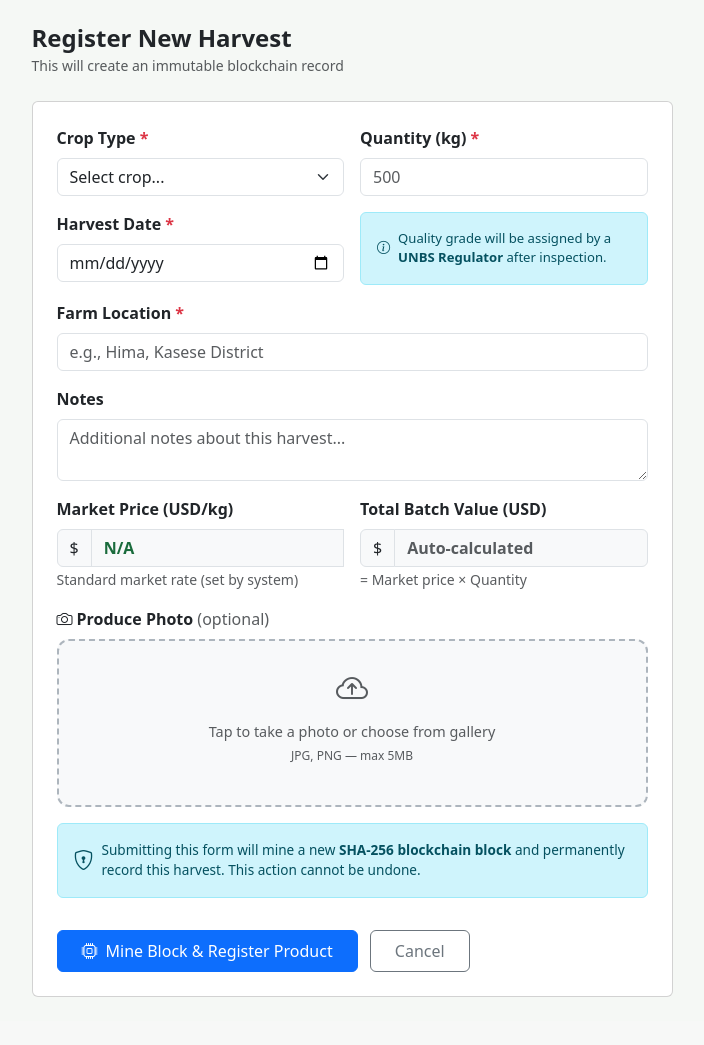
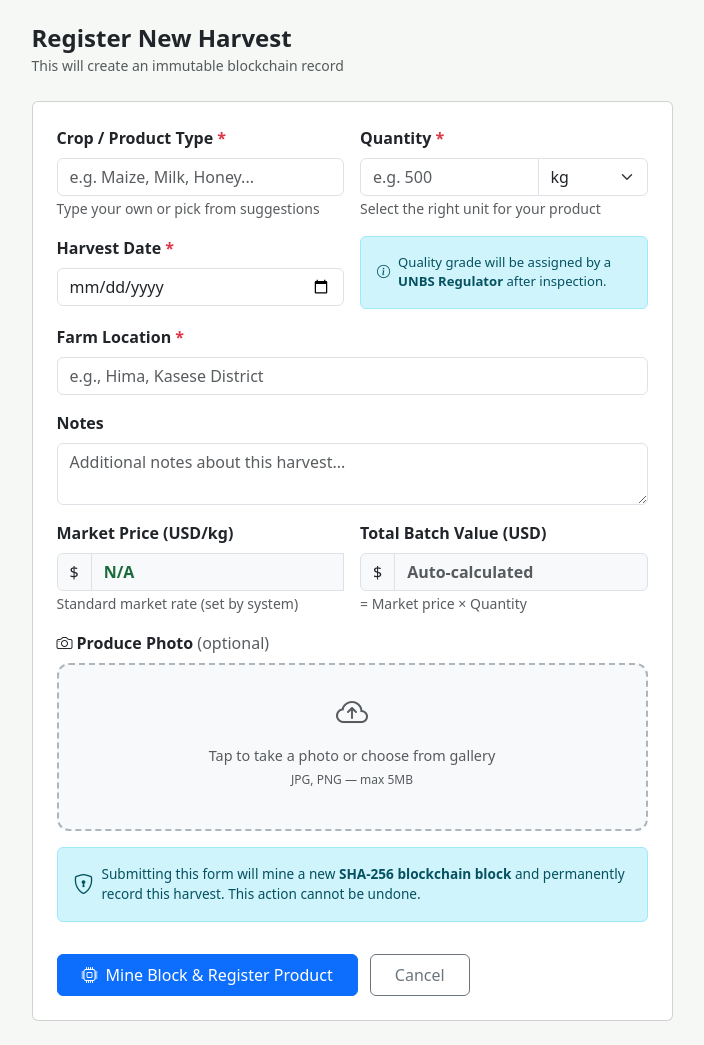
Before and after one commit to pictonmali0-glitch/agri-chain-project, a Flask app: template agri_chain_final/templates/add_product.html in a window 1280 px wide. Shown: the part 56-1101 px from the top of the page, without its empty margins (288-992 px from the left). Before the commit the page ends 1053 px from the top, so only its background shows below. Run offline with Flask 3, Linux system fonts and the light colour scheme; the template is opened without the code that fills it, so the values that code supplies are empty.

Commit message:
feat: free text crop, variable units including baskets

```diff
--- a/agri_chain_final/templates/add_product.html
+++ b/agri_chain_final/templates/add_product.html
@@ -1,32 +1,7 @@
 {% extends "base.html" %}
-{% block title %}Add Product - AgriChain
-<script>
-const MARKET_PRICES = {};
 
-// Load market prices from API
-fetch('/api/market_prices').then(r=>r.json()).then(data=>{
-  Object.assign(MARKET_PRICES, data);
-  updatePrice();
-}).catch(()=>{});
+{% block title %}Add Product - AgriChain{% endblock %}
 
-function updatePrice() {
-  const crop = document.querySelector('[name="crop_type"]').value;
-  const qty = parseFloat(document.querySelector('[name="quantity"]').value) || 0;
-  const price = MARKET_PRICES[crop] || 0;
-
-  document.getElementById('market-price').value = price > 0 ? '$' + price.toFixed(2) : 'N/A';
-  document.getElementById('price-per-kg').value = price;
-
-  const total = price * qty;
-  document.getElementById('total-value').value = total > 0
-    ? '$' + total.toFixed(2)
-    : '';
-}
-
-document.querySelector('[name="crop_type"]').addEventListener('change', updatePrice);
-document.querySelector('[name="quantity"]').addEventListener('input', updatePrice);
-</script>
-{% endblock %}
 {% block content %}
 <div class="row justify-content-center">
   <div class="col-lg-7">
@@ -38,26 +13,69 @@ document.querySelector('[name="quantity"]').addEventListener('input', updatePric
       <form method="POST" action="/farmer/add_product" enctype="multipart/form-data">
         <div class="row g-3">
 
+          <!-- Crop Type — free text with datalist suggestions -->
           <div class="col-md-6">
-            <label class="form-label fw-semibold">Crop Type <span class="text-danger">*</span></label>
-            <select name="crop_type" class="form-select" required>
-              <option value="">Select crop...</option>
-              <option>Maize</option>
-              <option>Coffee</option>
-              <option>Beans</option>
-              <option>Tomatoes</option>
-              <option>Sorghum</option>
-              <option>Cassava</option>
-              <option>Banana</option>
-              <option>Sweet Potato</option>
-              <option>Rice</option>
-              <option>Groundnuts</option>
-            </select>
+            <label class="form-label fw-semibold">Crop / Product Type <span class="text-danger">*</span></label>
+            <input type="text" name="crop_type" class="form-control"
+              list="crop-suggestions"
+              placeholder="e.g. Maize, Milk, Honey..."
+              required
+              autocomplete="off">
+            <datalist id="crop-suggestions">
+              <option value="Maize">
+              <option value="Coffee">
+              <option value="Beans">
+              <option value="Tomatoes">
+              <option value="Sorghum">
+              <option value="Cassava">
+              <option value="Banana">
+              <option value="Sweet Potato">
+              <option value="Rice">
+              <option value="Groundnuts">
+              <option value="Milk">
+              <option value="Honey">
+              <option value="Eggs">
+              <option value="Millet">
+              <option value="Sunflower">
+              <option value="Soybeans">
+              <option value="Cotton">
+              <option value="Sugarcane">
+              <option value="Pineapple">
+              <option value="Mango">
+              <option value="Avocado">
+              <option value="Onions">
+              <option value="Garlic">
+              <option value="Pepper">
+              <option value="Vanilla">
+              <option value="Tea Leaves">
+              <option value="Cocoa">
+            </datalist>
+            <small class="text-muted">Type your own or pick from suggestions</small>
           </div>
 
+          <!-- Quantity + Unit -->
           <div class="col-md-6">
-            <label class="form-label fw-semibold">Quantity (kg) <span class="text-danger">*</span></label>
-            <input type="number" name="quantity" class="form-control" min="1" step="0.1" placeholder="500" required>
+            <label class="form-label fw-semibold">Quantity <span class="text-danger">*</span></label>
+            <div class="input-group">
+              <input type="number" name="quantity" id="quantity-input"
+                class="form-control" min="0.01" step="0.01"
+                placeholder="e.g. 500" required>
+              <select name="unit" class="form-select" style="max-width:110px" id="unit-select">
+                <option value="kg">kg</option>
+                <option value="g">g</option>
+                <option value="tonnes">tonnes</option>
+                <option value="litres">litres</option>
+                <option value="ml">ml</option>
+                <option value="bags">bags</option>
+                <option value="crates">crates</option>
+                <option value="bunches">bunches</option>
+                <option value="pieces">pieces</option>
+                <option value="dozen">dozen</option>
+                <option value="boxes">boxes</option>
+                <option value="sacks">sacks</option>
+              </select>
+            </div>
+            <small class="text-muted">Select the right unit for your product</small>
           </div>
 
           <div class="col-md-6">
@@ -74,17 +92,19 @@ document.querySelector('[name="quantity"]').addEventListener('input', updatePric
 
           <div class="col-12">
             <label class="form-label fw-semibold">Farm Location <span class="text-danger">*</span></label>
-            <input type="text" name="location" class="form-control" placeholder="e.g., Hima, Kasese District" required>
+            <input type="text" name="location" class="form-control"
+              placeholder="e.g., Hima, Kasese District" required>
           </div>
 
           <div class="col-12">
             <label class="form-label fw-semibold">Notes</label>
-            <textarea name="notes" class="form-control" rows="2" placeholder="Additional notes about this harvest..."></textarea>
+            <textarea name="notes" class="form-control" rows="2"
+              placeholder="Additional notes about this harvest..."></textarea>
           </div>
 
-          <!-- Standard Market Price -->
+          <!-- Market Price -->
           <div class="col-md-6">
-            <label class="form-label fw-semibold">Market Price (USD/kg)</label>
+            <label class="form-label fw-semibold">Market Price (USD/<span id="unit-label">kg</span>)</label>
             <div class="input-group">
               <span class="input-group-text">$</span>
               <input type="text" id="market-price" class="form-control"
@@ -94,6 +114,7 @@ document.querySelector('[name="quantity"]').addEventListener('input', updatePric
             </div>
             <small class="text-muted">Standard market rate (set by system)</small>
           </div>
+
           <div class="col-md-6">
             <label class="form-label fw-semibold">Total Batch Value (USD)</label>
             <div class="input-group">
@@ -105,29 +126,27 @@ document.querySelector('[name="quantity"]').addEventListener('input', updatePric
             <small class="text-muted">= Market price × Quantity</small>
           </div>
 
-          <!-- ── PHOTO UPLOAD ── -->
+          <!-- Photo Upload -->
           <div class="col-12">
             <label class="form-label fw-semibold">
-              <i class="bi bi-camera me-1"></i>Produce Photo <span class="text-muted fw-normal">(optional)</span>
+              <i class="bi bi-camera me-1"></i>Produce Photo
+              <span class="text-muted fw-normal">(optional)</span>
             </label>
 
-            <!-- Upload box -->
             <div id="upload-area" onclick="document.getElementById('produce_image').click()"
-              style="border: 2px dashed #adb5bd; border-radius: 12px; padding: 1.5rem; text-align: center; cursor: pointer; background: #f8f9fa; transition: border-color 0.2s;">
+              style="border:2px dashed #adb5bd;border-radius:12px;padding:1.5rem;text-align:center;cursor:pointer;background:#f8f9fa;transition:border-color 0.2s">
               <i class="bi bi-cloud-arrow-up fs-2 text-muted"></i>
               <p class="mb-1 mt-2 text-muted" style="font-size:0.9rem">Tap to take a photo or choose from gallery</p>
               <p class="text-muted" style="font-size:0.75rem">JPG, PNG — max 5MB</p>
             </div>
 
-            <!-- Hidden file input — accept="image/*;capture=camera" lets mobile open camera directly -->
             <input type="file" id="produce_image" name="produce_image"
               accept="image/*" capture="environment"
               class="d-none" onchange="previewImage(event)">
 
-            <!-- Preview -->
             <div id="preview-wrapper" class="mt-3 d-none">
               <img id="img-preview" src="#" alt="Produce preview"
-                style="max-width:100%; max-height:260px; border-radius:10px; object-fit:cover; border:1px solid #dee2e6;">
+                style="max-width:100%;max-height:260px;border-radius:10px;object-fit:cover;border:1px solid #dee2e6">
               <div class="mt-2">
                 <button type="button" class="btn btn-sm btn-outline-danger" onclick="clearImage()">
                   <i class="bi bi-x-circle me-1"></i>Remove photo
@@ -135,7 +154,6 @@ document.querySelector('[name="quantity"]').addEventListener('input', updatePric
               </div>
             </div>
           </div>
-          <!-- ── END PHOTO UPLOAD ── -->
 
           <div class="col-12">
             <div class="alert alert-info d-flex align-items-center gap-2" style="font-size:0.85rem">
@@ -156,19 +174,46 @@ document.querySelector('[name="quantity"]').addEventListener('input', updatePric
     </div>
   </div>
 </div>
+{% endblock %}
 
+{% block extra_js %}
 <script>
+const MARKET_PRICES = {};
+
+fetch('/api/market_prices').then(r => r.json()).then(data => {
+  Object.assign(MARKET_PRICES, data);
+  updatePrice();
+}).catch(() => {});
+
+function updatePrice() {
+  const crop = document.querySelector('[name="crop_type"]').value;
+  const qty = parseFloat(document.querySelector('[name="quantity"]').value) || 0;
+  const price = MARKET_PRICES[crop] || 0;
+
+  document.getElementById('market-price').value = price > 0 ? '$' + price.toFixed(2) : 'N/A';
+  document.getElementById('price-per-kg').value = price;
+
+  const total = price * qty;
+  document.getElementById('total-value').value = total > 0 ? '$' + total.toFixed(2) : '';
+}
+
+// Update unit label next to "Market Price"
+document.getElementById('unit-select').addEventListener('change', function() {
+  document.getElementById('unit-label').textContent = this.value;
+  updatePrice();
+});
+
+document.querySelector('[name="crop_type"]').addEventListener('input', updatePrice);
+document.querySelector('[name="quantity"]').addEventListener('input', updatePrice);
+
 function previewImage(event) {
   const file = event.target.files[0];
   if (!file) return;
-
-  // Validate size (5MB max)
   if (file.size > 5 * 1024 * 1024) {
     alert('Photo is too large. Please choose an image under 5MB.');
     clearImage();
     return;
   }
-
   const reader = new FileReader();
   reader.onload = function(e) {
     document.getElementById('img-preview').src = e.target.result;
@@ -185,31 +230,4 @@ function clearImage() {
   document.getElementById('upload-area').style.borderColor = '#adb5bd';
 }
 </script>
-
-<script>
-const MARKET_PRICES = {};
-
-// Load market prices from API
-fetch('/api/market_prices').then(r=>r.json()).then(data=>{
-  Object.assign(MARKET_PRICES, data);
-  updatePrice();
-}).catch(()=>{});
-
-function updatePrice() {
-  const crop = document.querySelector('[name="crop_type"]').value;
-  const qty = parseFloat(document.querySelector('[name="quantity"]').value) || 0;
-  const price = MARKET_PRICES[crop] || 0;
-
-  document.getElementById('market-price').value = price > 0 ? '$' + price.toFixed(2) : 'N/A';
-  document.getElementById('price-per-kg').value = price;
-
-  const total = price * qty;
-  document.getElementById('total-value').value = total > 0
-    ? '$' + total.toFixed(2)
-    : '';
-}
-
-document.querySelector('[name="crop_type"]').addEventListener('change', updatePrice);
-document.querySelector('[name="quantity"]').addEventListener('input', updatePrice);
-</script>
 {% endblock %}
```
